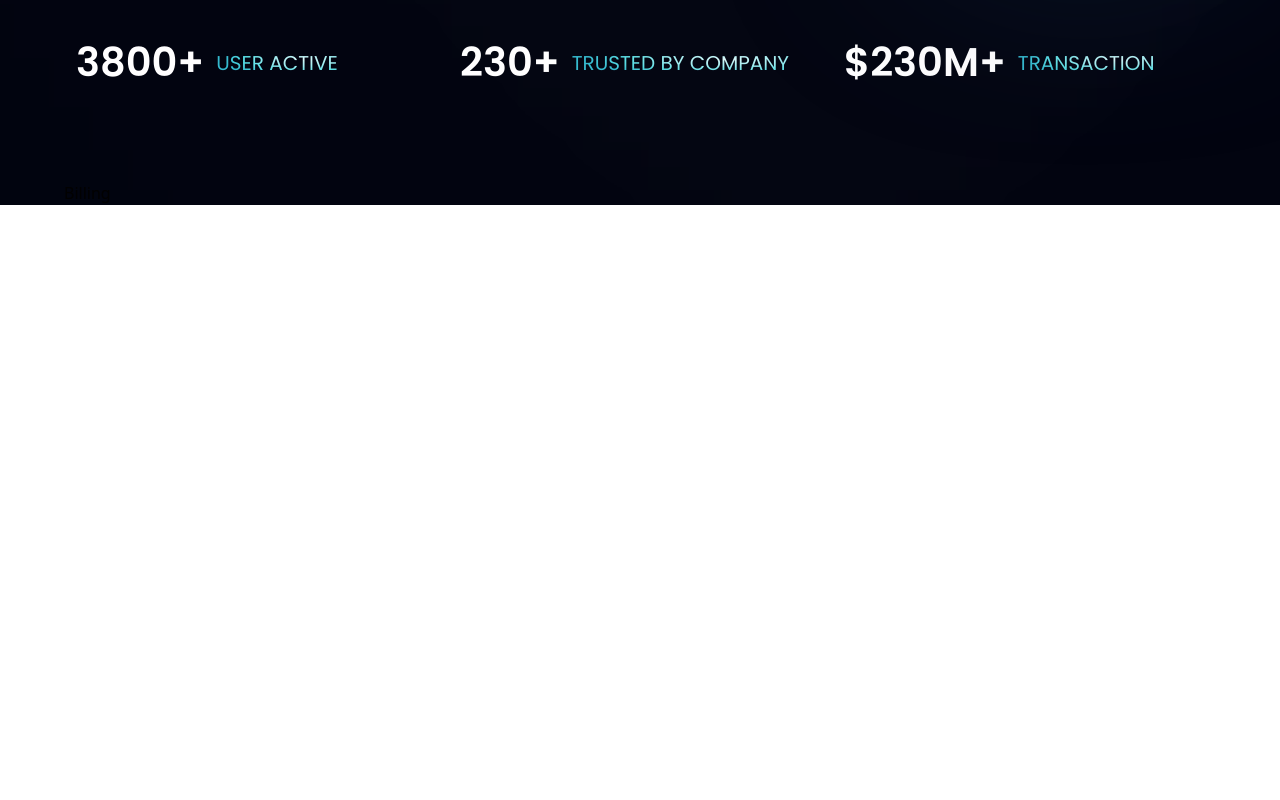
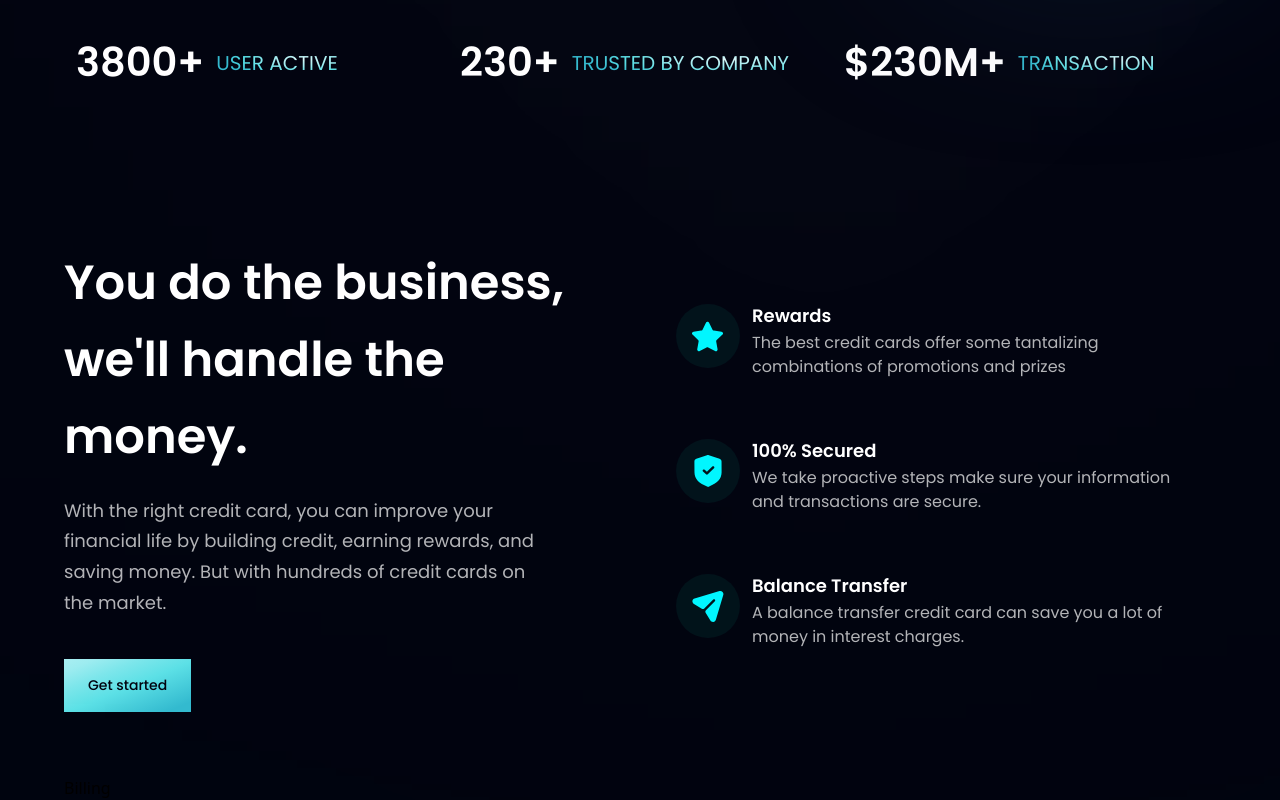
Before and after one commit to itzaRinna/JM_001, a React (Vite) app in the folder source/: page / in a window 1280 px wide. Shown: the part 764-1564 px from the top of the page. Before the commit the page ends 969 px from the top, so only its background shows below. Built offline with nearby package versions, Linux system fonts and the light colour scheme.

Commit message:
business section

```diff
--- a/source/src/components/Business.tsx
+++ b/source/src/components/Business.tsx
@@ -1,11 +1,40 @@
-import React from 'react'
+import { features } from "../constants";
+import styles, { layout } from "../style";
+import Button from "./Button";
+
+const FeatureCard = ({ icon, title, content, index }) => (
+  <div className={`flex flex-row p-4 rounded-[20px] ${index !== features.length - 1 ? "mb-6" : "mb-0"} feature-card`}>
+    <div className={`flex w-[64px] h-[64px] rounded-full ${styles.flexCenter} bg-dimBlue`}>
+      <img src={icon} alt="icon" className="object-contain w-[50%] h-[50%] hover:w-[60%] transition-all duration-300"/>
+    </div>
+    <div className="flex-1 flex flex-col ml-3">
+      <h4 className="font-poppins font-semibold text-[18px] leading-[23px] text-white mb-1">{title}</h4>
+      <p className="font-poppins font-normal text-[16px] leading-[24px] text-dimWhite mb-1">{content}</p>
+    </div>
+  </div>
+);
 
 const Business = () => {
   return (
-    <div>
+    <section id="feature" className={`${layout.section}`}>
+      <div className={layout.sectionInfo}>
+        <h2 className={`${styles.heading2}`}>You do the business,<br /> we'll handle the money.</h2>
+        <p className={`${styles.paragraph} max-w-[470px] mt-5`}>
+          With the right credit card, you can improve your financial life by building credit,
+          earning rewards, and saving money.
+          But with hundreds of credit cards on the market.
+        </p>
 
-    </div>
-  )
+        <Button styles="mt-10" />
+      </div>
+
+      <div className={`${layout.sectionImg} flex-col`}>
+        {features.map((feature, index) => (
+          <FeatureCard key={feature.id} {...feature} index={index} />
+        ))}
+      </div>
+    </section>
+  );
 }
 
-export default Business
+export default Business;
--- a/source/src/components/Button.tsx
+++ b/source/src/components/Button.tsx
@@ -1,10 +1,11 @@
 import React from 'react'
 
-const Button = () => {
+const Button = ({ styles }) => {
   return (
-    <div>
-
-    </div>
+    <button type='button' className={`font-poppins font-medium text-[14px]
+     text-primary py-4 px-6 bg-blue-gradient outline-none ${styles}`}>
+      Get started
+    </button>
   )
 }
 
```
